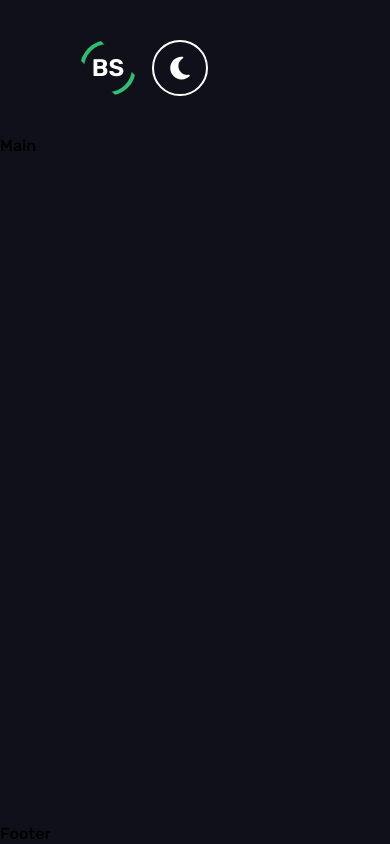
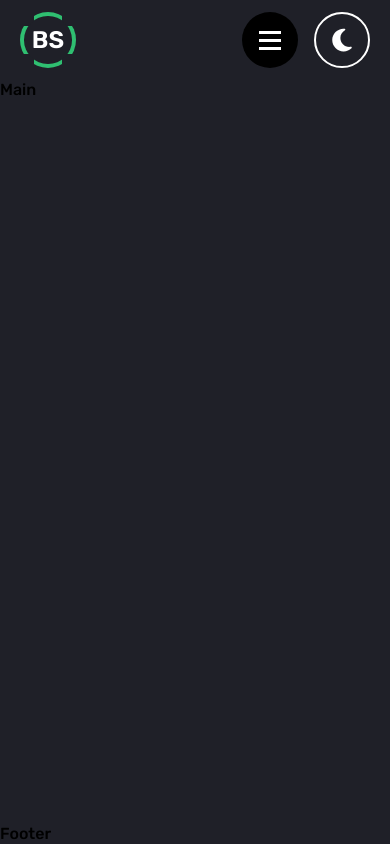
Before and after one commit to bharathsandepogu01/my-portfolio, a Next.js app: page / in a window 390 px wide. Built offline with nearby package versions, Linux system fonts and the light colour scheme.

Commit message:
minor(hamburger-menu): added hamburger menu

```diff
--- a/src/components/AppLayout/Header/index.js
+++ b/src/components/AppLayout/Header/index.js
@@ -1,5 +1,6 @@
 import React from 'react';
 import Logo from '@components/Logo';
+import HamBurgerMenu from '@components/HamburgerMenu';
 import classes from './styles.module.scss';
 import ThemeButton from '@components/ThemeButton';
 
@@ -7,6 +8,7 @@ function Header() {
   return (
     <header className={classes.headerContainer}>
       <Logo />
+      <HamBurgerMenu />
       <ThemeButton />
     </header>
   );
--- a/src/components/AppLayout/Header/styles.module.scss
+++ b/src/components/AppLayout/Header/styles.module.scss
@@ -1,6 +1,16 @@
+@import 'variables';
+
 .headerContainer {
     display: flex;
     align-items: center;
     gap: 1.6rem;
     padding: 4rem 8rem;
+
+    @media (max-width: $tab-screen-max-width) {
+        padding: 2rem 4rem;
+    }
+
+    @media (max-width: $menu-mobile-max-width) {
+        padding: 1.2rem 2rem;
+    }
 }
--- a/src/components/AppLayout/styles.module.scss
+++ b/src/components/AppLayout/styles.module.scss
@@ -3,7 +3,7 @@
     --primary-color: #2fbf71;
     --primary-hover-color: #228750;
     --background-color: #ffffff;
-    --background-color-dark: #f7f7ff;
+    --background-color-dark: #f7f7f7;
     --border-color: #0b0b134d;
     --text-primary-color: #0b0b13;
     --text-secondary-color: #555555;
@@ -13,7 +13,7 @@
     // configure all color variants here for light theme
     --primary-color: #2fbf71;
     --primary-hover-color: #228750;
-    --background-color: #10101a;
+    --background-color: #1f2028;
     --background-color-dark: #000000;
     --border-color: #ffffff4d;
     --text-primary-color: #ffffff;
--- /dev/null
+++ b/src/components/HamburgerMenu/index.js
@@ -0,0 +1,46 @@
+import React, {useEffect, useRef, useState} from 'react';
+
+import classes from './styles.module.scss';
+
+function HamBurgerMenu() {
+  const [expandMenu, setExpandMenu] = useState(false);
+  const backgroundRef = useRef();
+  const hamburgerRef = useRef();
+  const linkContainerRef = useRef();
+
+  useEffect(() => {
+    if (!expandMenu) {
+      hamburgerRef.current.classList.remove(classes.hamBurgerActive);
+      linkContainerRef.current.classList.remove(classes.displayLinks);
+      backgroundRef.current.classList.remove(classes.expandBackground);
+    } else {
+      hamburgerRef.current.classList.add(classes.hamBurgerActive);
+      backgroundRef.current.classList.add(classes.expandBackground);
+      linkContainerRef.current.classList.add(classes.displayLinks);
+    }
+  }, [expandMenu]);
+
+  const handleOnClickMenu = () => {
+    setExpandMenu(!expandMenu);
+  };
+  return (
+    <div className={classes.menuContainer}>
+      <ul className={classes.linksContainer} ref={linkContainerRef}>
+        <li>Home</li>
+        <li>About</li>
+        <li>Experience</li>
+        <li>Projects</li>
+        <li>Blogs</li>
+      </ul>
+      <button
+        className={classes.hamburger}
+        ref={hamburgerRef}
+        onClick={handleOnClickMenu}>
+        <span />
+      </button>
+      <span className={classes.expandableBackground} ref={backgroundRef} />
+    </div>
+  );
+}
+
+export default HamBurgerMenu;
--- /dev/null
+++ b/src/components/HamburgerMenu/styles.module.scss
@@ -0,0 +1,175 @@
+@import 'mixins';
+@import 'variables';
+
+.menuContainer {
+    height: 5.6rem;
+    width: auto;
+    border-radius: 1000px;
+    margin-left: auto;
+    position: relative;
+    display: flex;
+    align-items: center;
+    gap: 3.2rem;
+    padding-left: 4.8rem;
+
+    @media (max-width: $tab-screen-max-width) {
+        gap: 1.6rem;
+        padding-left: 3.2rem;
+    }
+
+    @media (max-width: $menu-mobile-max-width) {
+        width: 5.6rem;
+        padding-left: unset;
+    }
+}
+
+.linksContainer {
+    list-style: none;
+    visibility: hidden;
+
+    &>li {
+        visibility: hidden;
+    }
+
+    // mobile screen menu
+
+    @media (max-width: $menu-mobile-max-width) {
+        position: fixed;
+        // TODO need to change this approach, calculating navbar height and adding here in top
+        top: 7.6rem;
+        left: 0;
+        width: 100vw;
+        height: 0px;
+        display: flex;
+        flex-direction: column;
+        background-color: var(--background-color-dark);
+        transition: height 0.3s ease;
+
+
+        &>li {
+            width: 100%;
+            padding-left: 2rem;
+            padding-right: 2rem;
+            padding-top: 2.8rem;
+            padding-bottom: 2.8rem;
+            border-top: 0.5px solid var(--border-color);
+        }
+    }
+
+    // tab and desktop screen menu
+
+    @media (min-width: $menu-mobile-max-width) {
+        display: flex;
+        align-items: center;
+        justify-content: space-evenly;
+        gap: 4.8rem;
+        z-index: 2;
+
+        &>li {
+            transform: translate(0, 100%);
+        }
+    }
+
+    @media (min-width: $menu-mobile-max-width) and (max-width: $tab-screen-max-width) {
+        gap: 3.2rem;
+    }
+
+}
+
+.displayLinks {
+
+    // mobile screen menu
+    @media (max-width: $menu-mobile-max-width) {
+        height: calc(100vh - 7.6rem);
+        overflow-y: auto;
+
+        visibility: visible;
+
+        &>li {
+            visibility: visible;
+        }
+    }
+
+
+    // tab and desktop screen menu
+    @media (min-width: $menu-mobile-max-width) {
+        visibility: visible;
+
+        @for $i from 1 through 5 {
+            $delay: (6 - $i) * 0.06s;
+
+            &>li:nth-child(#{$i}) {
+                transition: transform 0.2s ease $delay, visibility 0.2s ease $delay;
+                transform: translate(0, 0);
+                visibility: visible
+            }
+        }
+    }
+}
+
+.commonHorizontalBar {
+    @include centerAbsoluteElement();
+    height: 0.3rem;
+    background-color: var(--text-primary-color);
+    transition: transform 0.3s ease, margin 0.3s ease, background-color 0.3s ease;
+}
+
+.hamburger {
+    @include circle(5.6rem);
+    border: none;
+    background-color: unset;
+    padding: 0.8rem;
+    position: relative;
+    cursor: pointer;
+    z-index: 2;
+
+    &>span {
+        @extend .commonHorizontalBar;
+        width: 40%;
+    }
+
+    &>span::before {
+        content: '';
+        @extend .commonHorizontalBar;
+        width: 100%;
+        margin-bottom: 0.8rem;
+    }
+
+    &>span::after {
+        content: '';
+        @extend .commonHorizontalBar;
+        width: 100%;
+        margin-top: 0.8rem;
+    }
+}
+
+.hamBurgerActive {
+    &>span {
+        background-color: transparent;
+    }
+
+    &>span::before {
+        transform: rotate(45deg);
+        margin-bottom: unset;
+    }
+
+    &>span::after {
+        transform: rotate(-45deg);
+        margin-top: unset;
+    }
+}
+
+.expandableBackground {
+    position: absolute;
+    right: 0;
+    height: 5.6rem;
+    width: 5.6rem;
+    border-radius: 1000px;
+    background-color: var(--background-color-dark);
+    transition: width 0.4s ease;
+    z-index: 1;
+}
+
+.expandBackground {
+    width: 100%;
+}
--- a/src/components/Logo/index.js
+++ b/src/components/Logo/index.js
@@ -19,7 +19,10 @@ function Logo() {
       className={classes.logoContainer}
       onMouseEnter={handleOnMouseEnter}
       onMouseLeave={handleOnMouseLeave}>
-      <div className={classes.border} ref={borderRef}></div>
+      <div className={classes.bordersContainer} ref={borderRef}>
+        <div className={classes.borderOne}></div>
+        <div className={classes.borderTwo}></div>
+      </div>
       <div className={classes.contentContainer}>BS</div>
     </div>
   );
--- a/src/components/Logo/styles.module.scss
+++ b/src/components/Logo/styles.module.scss
@@ -6,13 +6,25 @@
     overflow: hidden;
 }
 
-.border {
+.bordersContainer {
+    @include centerAbsoluteElement();
+    height: 100%;
+    width: 100%;
+    transform: rotate(0deg);
+    transition: transform 2s ease;
+}
+
+.borderOne {
     @include centerAbsoluteElement();
     height: 150%;
     width: 50%;
     background-color: var(--primary-color);
-    transform: rotate(135deg);
-    transition: transform 2s ease;
+    transform: rotate(0deg);
+}
+
+.borderTwo {
+    @extend .borderOne;
+    transform: rotate(90deg);
 }
 
 .contentContainer {
@@ -28,9 +40,9 @@
 }
 
 .rotateBorder {
-    transform: rotate(-225deg);
+    transform: rotate(360deg);
 }
 
 .rotateBorderReverse {
-    transform: rotate(135deg);
+    transform: rotate(0deg);
 }
--- a/src/styles/_variables.scss
+++ b/src/styles/_variables.scss
@@ -27,3 +27,9 @@ $padding-20: 2rem;
 $padding-24: 2.4rem;
 $padding-28: 2.8rem;
 $padding-32: 3.2rem;
+
+
+// responsiveness
+$tab-screen-max-width: 1024px;
+$mobile-screen-max-width: 550px;
+$menu-mobile-max-width: 750px;
--- a/src/styles/globals.scss
+++ b/src/styles/globals.scss
@@ -4,7 +4,6 @@
   margin: 0;
   padding: 0;
   box-sizing: border-box;
-  transition: background-color 0.3s ease;
 }
 
 html {
```
